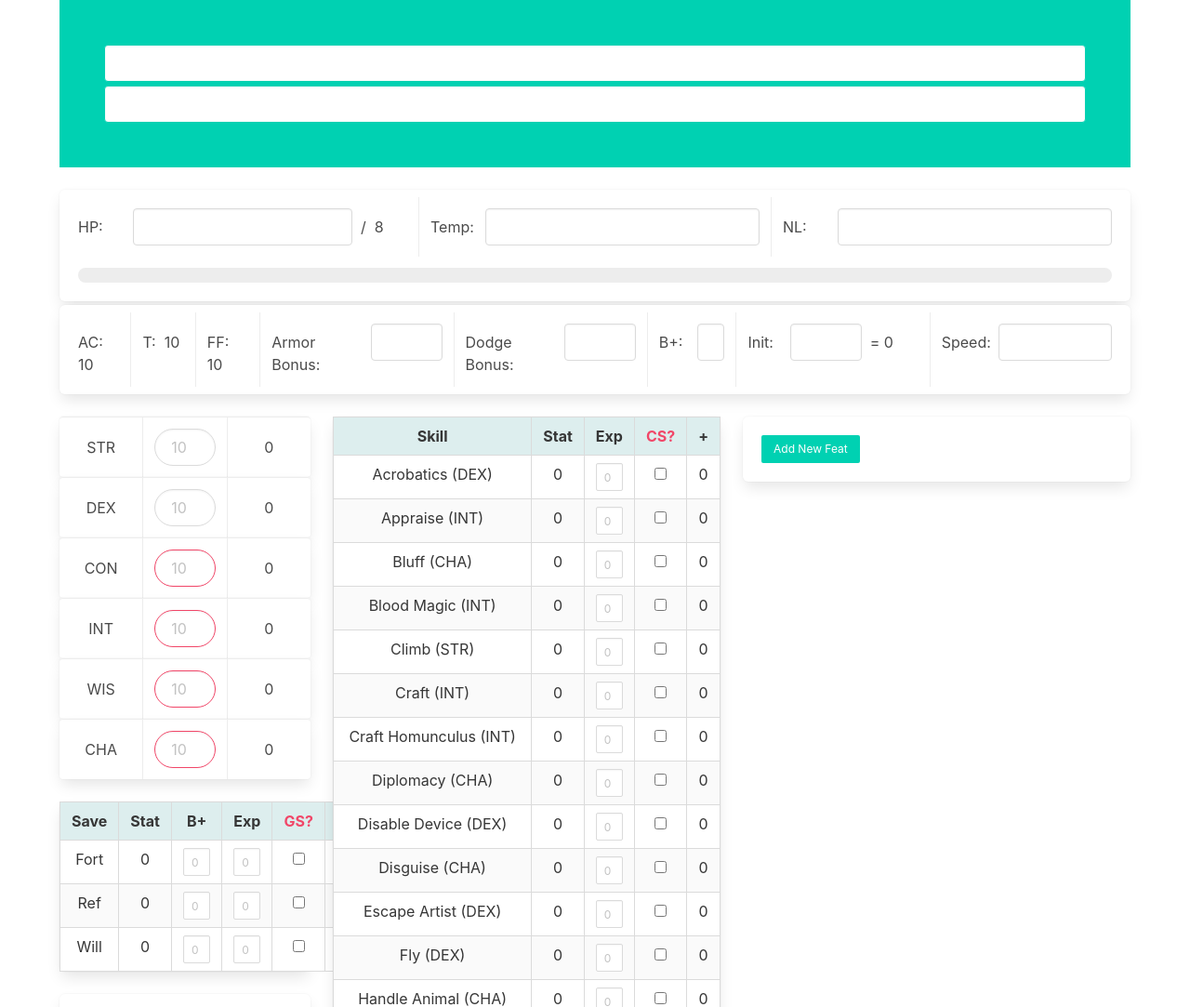
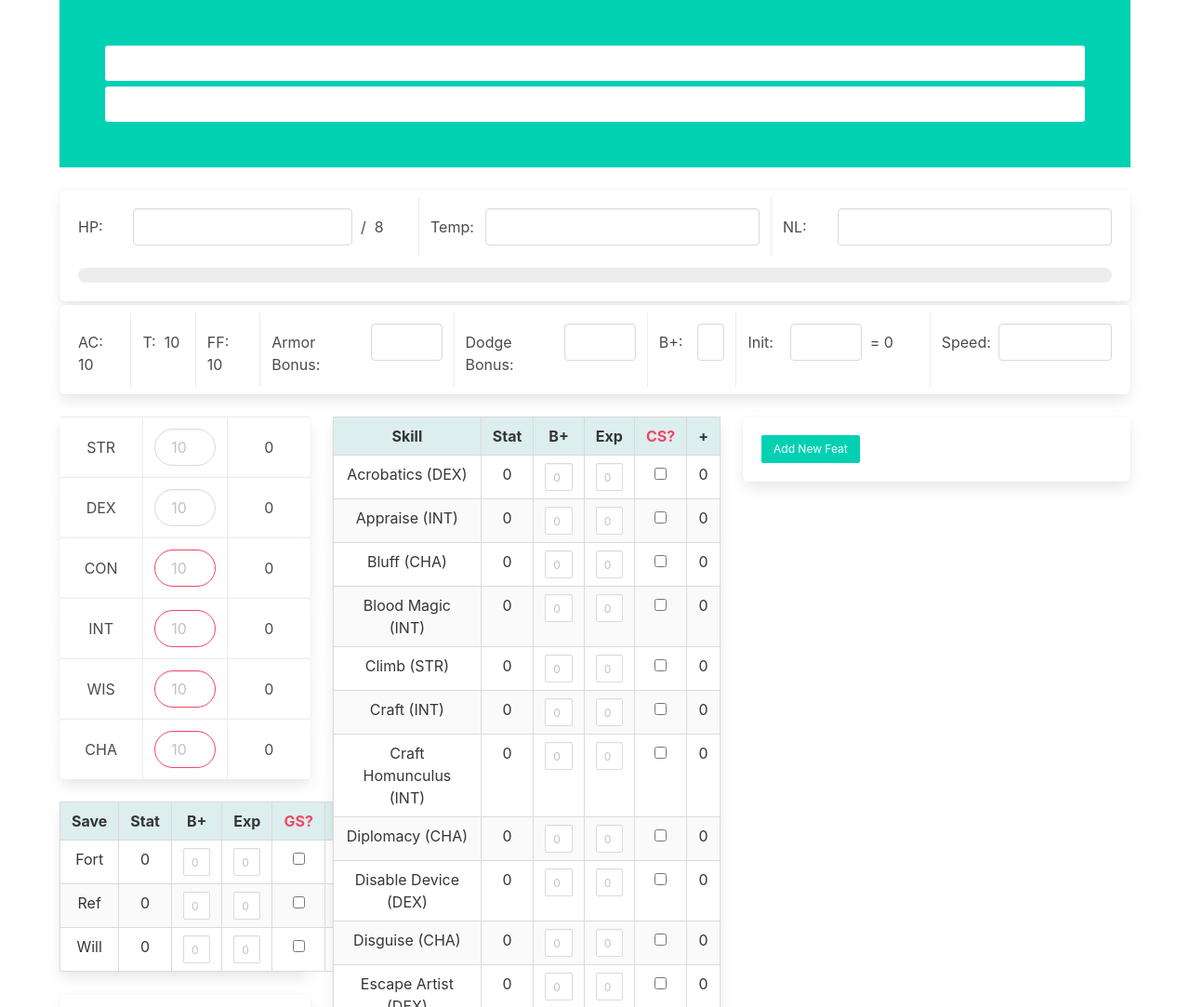
Before and after one commit to Maxrocket/maxrocket.github.io, a plain HTML site: page index.html in a window 1280 px wide. Shown: the top 1083 px of the page at 93% size. Drawn offline with nearby package versions, Linux system fonts and the light colour scheme.

Commit message:
Added bonus fields for skills

```diff
--- a/index.html
+++ b/index.html
@@ -303,6 +303,7 @@
 									<tr>
 										<th>Skill</th>
 										<th>Stat</th>
+										<th><span class="p-1">B+</span></th>
 										<th>Exp</th>
 										<th id="classSkillLabel">CS?</th>
 										<th>+</th>
--- a/main.js
+++ b/main.js
@@ -350,12 +350,16 @@ function updateSkills() {
     for (let i = 0; i < skills.length; i++) {
       skillValues[skillsFormat[i]] = {}
       skillValues[skillsFormat[i]]["skillClass"] = document.getElementById("skill-" + skillsFormat[i] + "-cb").checked;
+      skillValues[skillsFormat[i]]["skillBonus"] = document.getElementById("skill-" + skillsFormat[i] + "-bonus").value;
+      if (skillValues[skillsFormat[i]]["skillBonus"] == "") {
+        skillValues[skillsFormat[i]]["skillBonus"] = 0
+      }
       skillValues[skillsFormat[i]]["skillXp"] = document.getElementById("skill-" + skillsFormat[i] + "-exp").value;
       if (skillValues[skillsFormat[i]]["skillXp"] == "") {
         skillValues[skillsFormat[i]]["skillXp"] = 0
       }
       document.getElementById("skill-" + skillsFormat[i] + "-stat").innerHTML = statArray[skills[i][1]]
-      skillMod = statArray[skills[i][1]] + parseInt(skillValues[skillsFormat[i]]["skillXp"])
+      skillMod = statArray[skills[i][1]] + parseInt(skillValues[skillsFormat[i]]["skillBonus"]) + parseInt(skillValues[skillsFormat[i]]["skillXp"])
       if (skillValues[skillsFormat[i]]["skillClass"]) {
         skillMod += 2
       }
@@ -564,13 +568,14 @@ function update() {
 table = document.getElementById("skill-table")
 for (let i = 0; i < skills.length; i++) {
     statTags = [" (STR)", " (DEX)", " (CON)", " (INT)", " (WIS)", " (CHA)"]
-    table.innerHTML += "<tr>\n<td>" + skills[i][0] + statTags[skills[i][1]] + "</td>\n<td id=\"skill-" + skillsFormat[i] + "-stat\">0</td>\n<td><input id=\"skill-" + skillsFormat[i] + "-exp\" class=\"input is-small\" type=\"text\" onchange=\"update()\" placeholder=\"0\"\noninput=\"this.value = this.value.replace(/[^0-9.]/g, '').replace(/(\..*)\./g, '$1');\"\n/></td>\n<td><input id=\"skill-" + skillsFormat[i] + "-cb\" type=\"checkbox\" onchange=\"update()\"></td>\n<td id=\"skill-" + skillsFormat[i] + "-mod\">0</td>\n</tr>"
+    table.innerHTML += "<tr>\n<td>" + skills[i][0] + statTags[skills[i][1]] + "</td>\n<td id=\"skill-" + skillsFormat[i] + "-stat\">0</td>\n<td><input id=\"skill-" + skillsFormat[i] + "-bonus\" class=\"input is-small\" type=\"text\" onchange=\"update()\" placeholder=\"0\"\noninput=\"this.value = this.value.replace(/[^0-9.]/g, '').replace(/(\..*)\./g, '$1');\"\n/></td>\n<td><input id=\"skill-" + skillsFormat[i] + "-exp\" class=\"input is-small\" type=\"text\" onchange=\"update()\" placeholder=\"0\"\noninput=\"this.value = this.value.replace(/[^0-9.]/g, '').replace(/(\..*)\./g, '$1');\"\n/></td>\n<td><input id=\"skill-" + skillsFormat[i] + "-cb\" type=\"checkbox\" onchange=\"update()\"></td>\n<td id=\"skill-" + skillsFormat[i] + "-mod\">0</td>\n</tr>"
 }
 
 if (JSON.stringify(skillValues) != "{}") {
   for (let i = 0; i < skills.length; i++) {
     document.getElementById("skill-" + skillsFormat[i] + "-cb").checked = skillValues[skillsFormat[i]]["skillClass"]
     document.getElementById("skill-" + skillsFormat[i] + "-exp").value = skillValues[skillsFormat[i]]["skillXp"]
+    document.getElementById("skill-" + skillsFormat[i] + "-bonus").value = skillValues[skillsFormat[i]]["skillBonus"]
   }
 }
 
```
